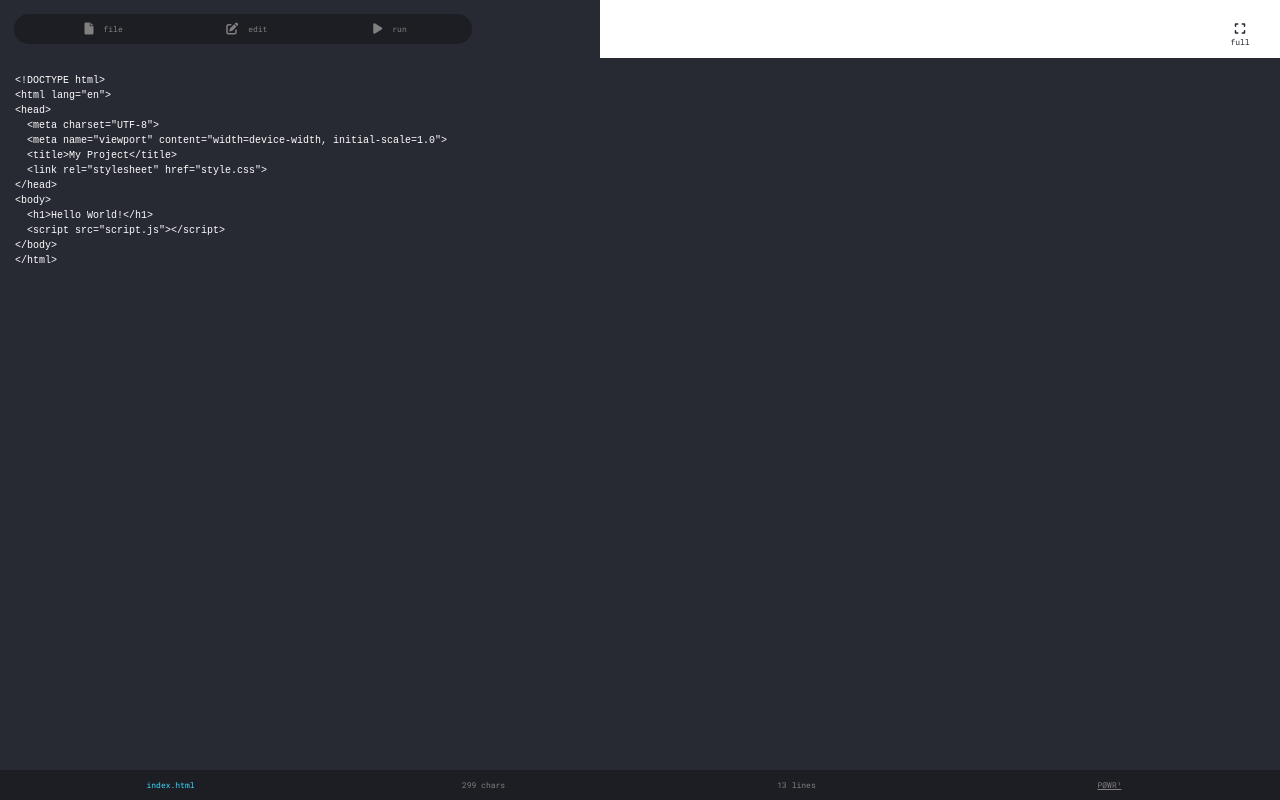
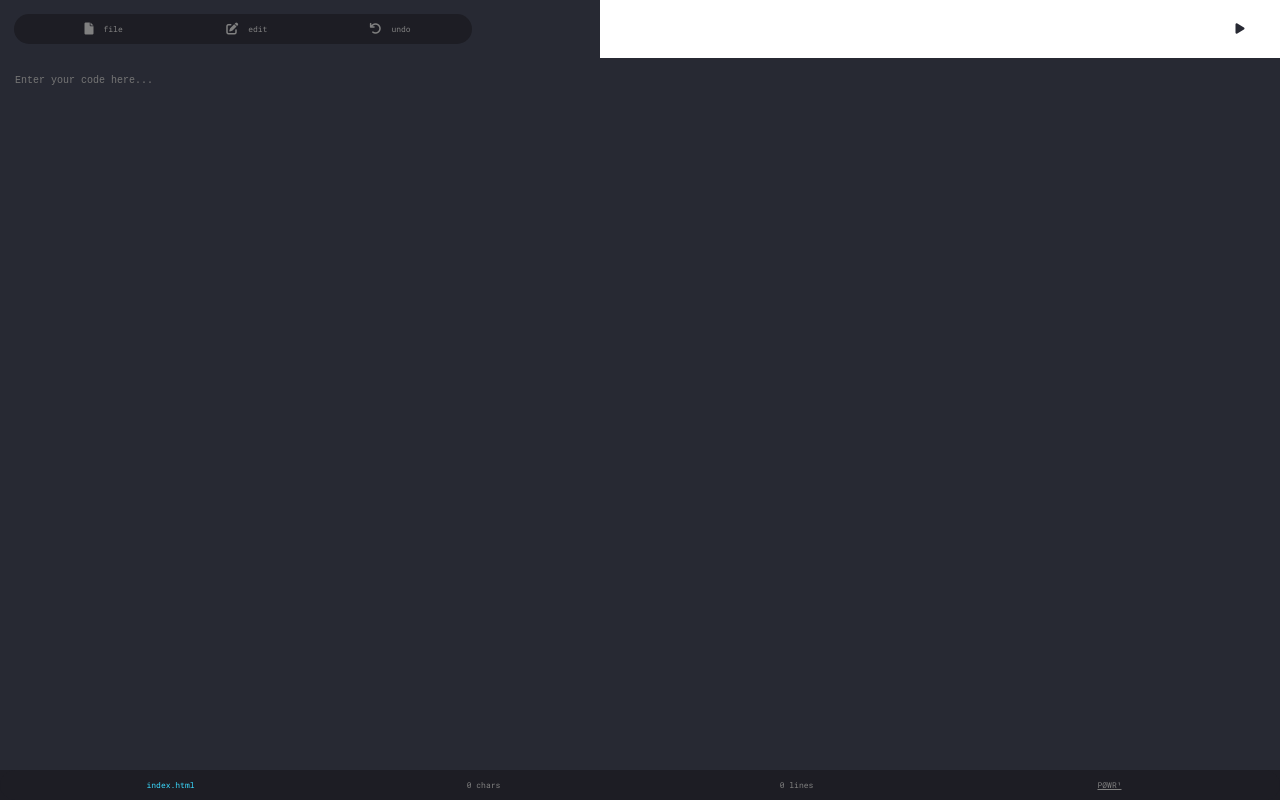
Before and after one commit to mylittletrump/Cdpnsl1, a plain HTML site: page index.html in a window 1280 px wide. Drawn offline with nearby package versions, Linux system fonts and the light colour scheme.

Commit message:
Update index.html

```diff
--- a/index.html
+++ b/index.html
@@ -108,9 +108,9 @@
             <i class="fas fa-edit"></i>
             <span class="meta">edit</span>
           </label>
-          <div class="flex-button btnplay" id="btn-run" title="Run code (Ctrl+Enter)">
-            <i class="fas fa-play"></i>
-            <span class="meta">run</span>
+          <div class="flex-button btnundo" id="btn-undo" title="Undo">
+            <i class="fas fa-undo"></i>
+            <span class="meta">undo</span>
           </div>
         </div>
       </div>
@@ -152,9 +152,9 @@
          ======================= -->
     <div class="flexcol result" style="flex:1; background:var(--powr1-white);">
       <iframe id="output-frame" style="width:100%; height:100%; border:none;"></iframe>
-      <label for="toggle-column" class="flex-button btnexpand" style="position:absolute;top:15px;right:15px;background:var(--powr1-white); color:var(--powr1-dark); width:50px;">
-        <i class="fas fa-expand"></i>
-        <span class="meta">full</span>
+      <label for="toggle-column" class="flex-button btnrun" style="position:absolute;top:15px;right:15px;background:var(--powr1-white); color:var(--powr1-dark); width:50px;">
+
+            <i class="fas fa-play"></i>
       </label>
     </div>
   </div>
```
